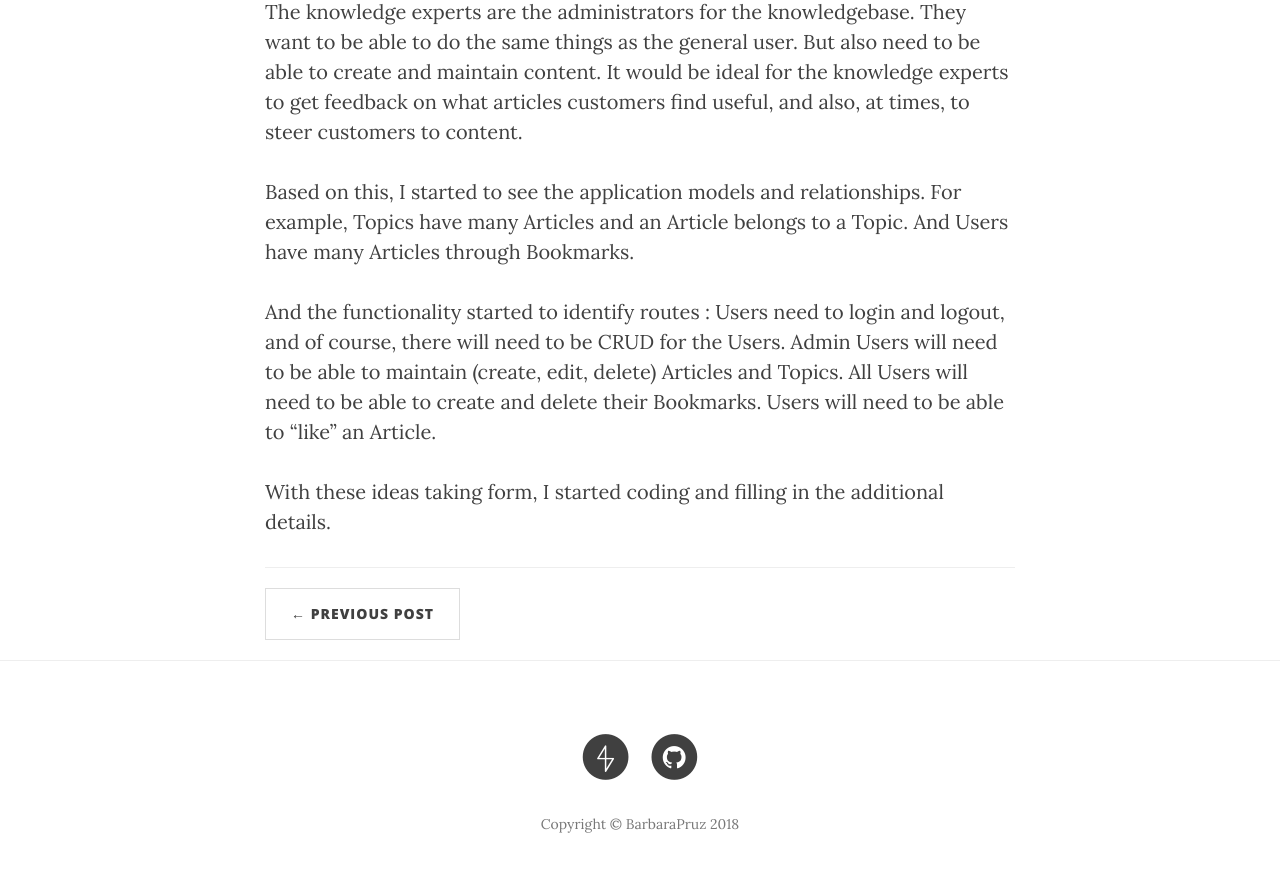
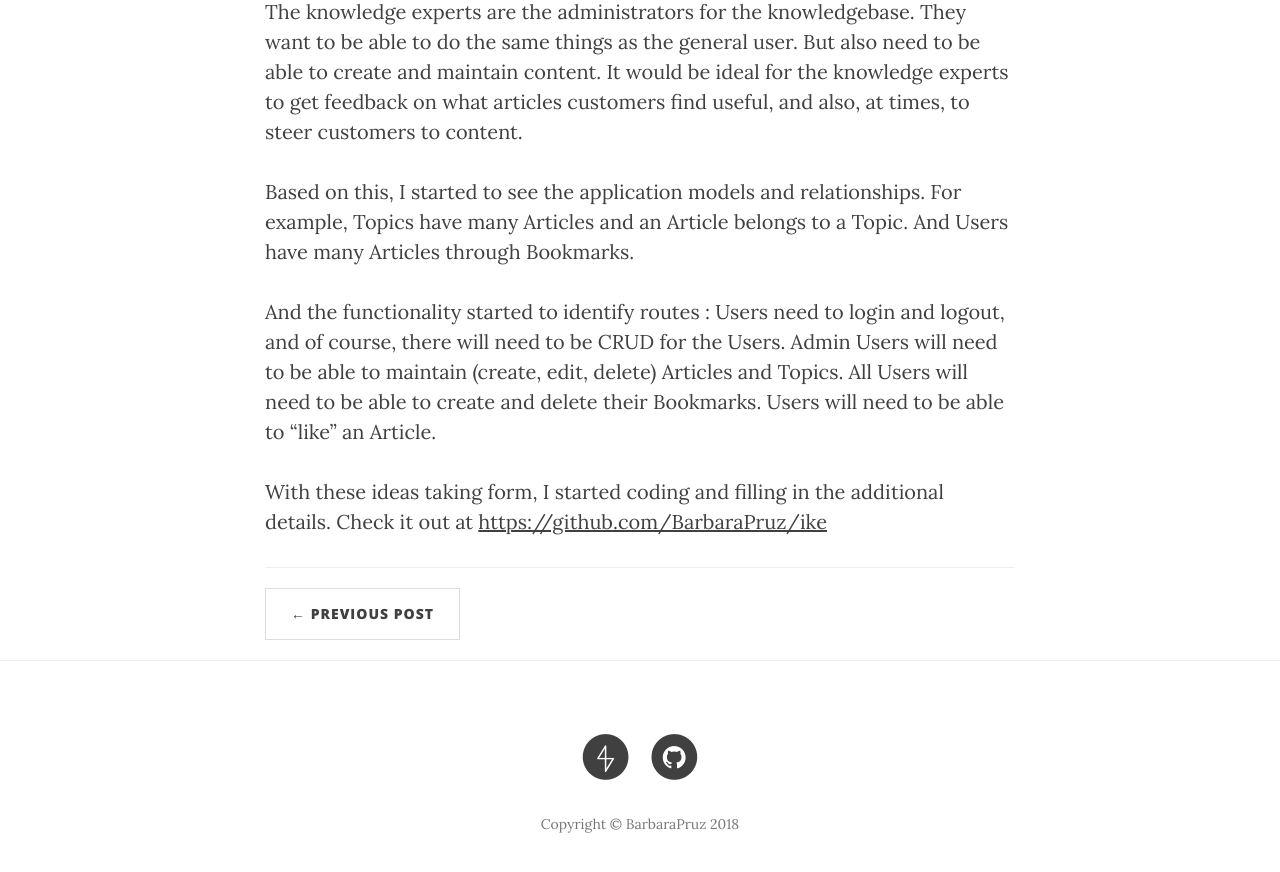
Before and after one commit to BarbaraPruz/BarbaraPruz.github.io, a Jekyll site: the page built from _posts/2018-08-22-rails_portfolio_project_-_ike.markdown, in a window 1280 px wide and 900 px high, scrolled down 1336 px. Shown: the top 872 px of the window. Built offline with Jekyll 4.4.1, drawn with Linux system fonts in a browser that asks for light colours; nearby versions of some CDN libraries.

Commit message:
Updating my blog post.

```diff
--- a/_posts/2018-08-22-rails_portfolio_project_-_ike.markdown
+++ b/_posts/2018-08-22-rails_portfolio_project_-_ike.markdown
@@ -26,4 +26,4 @@ Based on this, I started to see the application models and relationships.  For e
 
 And the functionality started to identify routes :  Users need to login and logout, and of course, there will need to be CRUD for the Users.   Admin Users will need to be able to maintain (create, edit, delete) Articles and Topics.   All Users will need to be able to create and delete their Bookmarks.  Users will need to be able to “like” an Article.
 
-With these ideas taking form, I started coding and filling in the additional details.
+With these ideas taking form, I started coding and filling in the additional details.  Check it out at [https://github.com/BarbaraPruz/ike](http://)
```
Also changed, not shown: other parts of _posts/2018-08-22-rails_portfolio_project_-_ike.markdown (+1 -1 lines).
